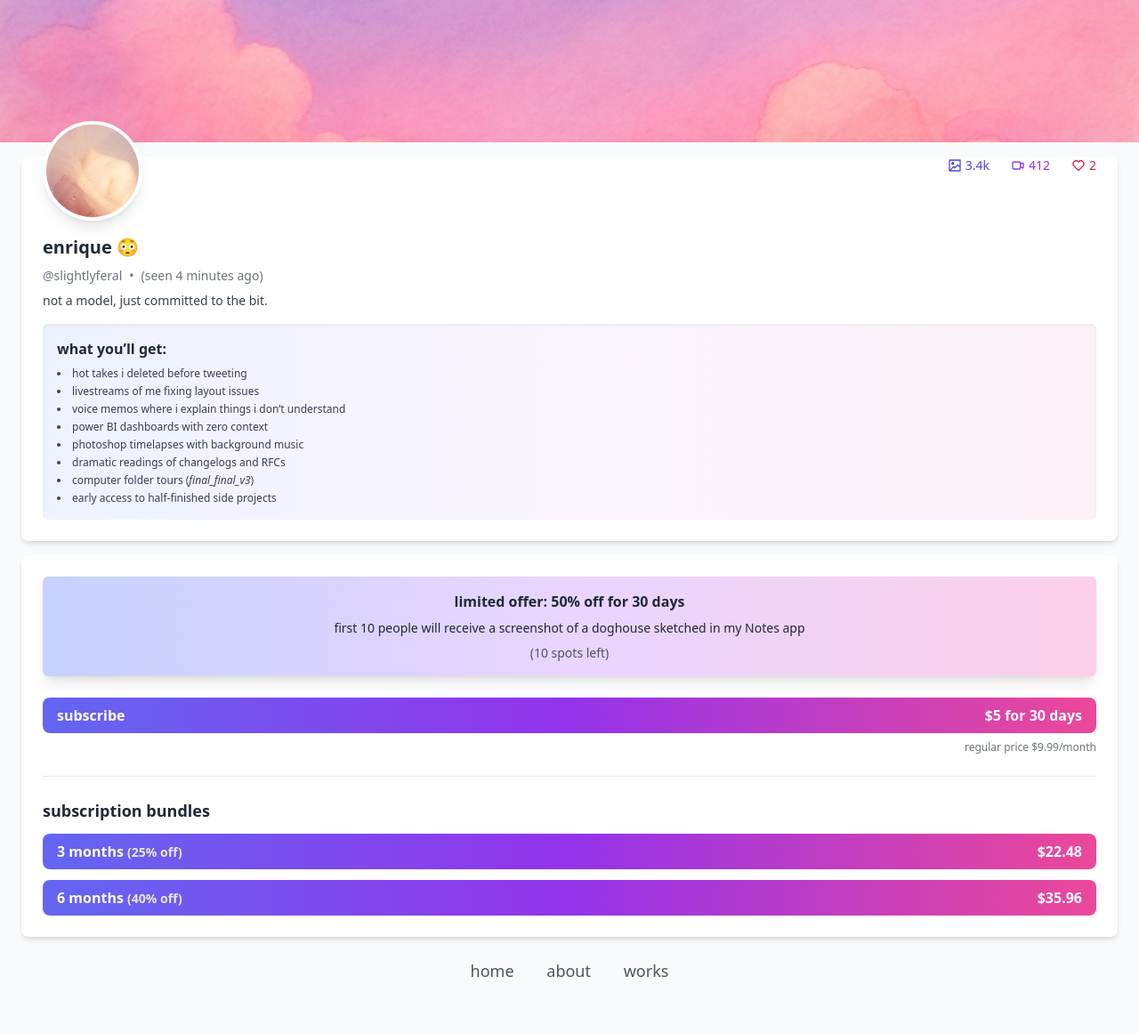
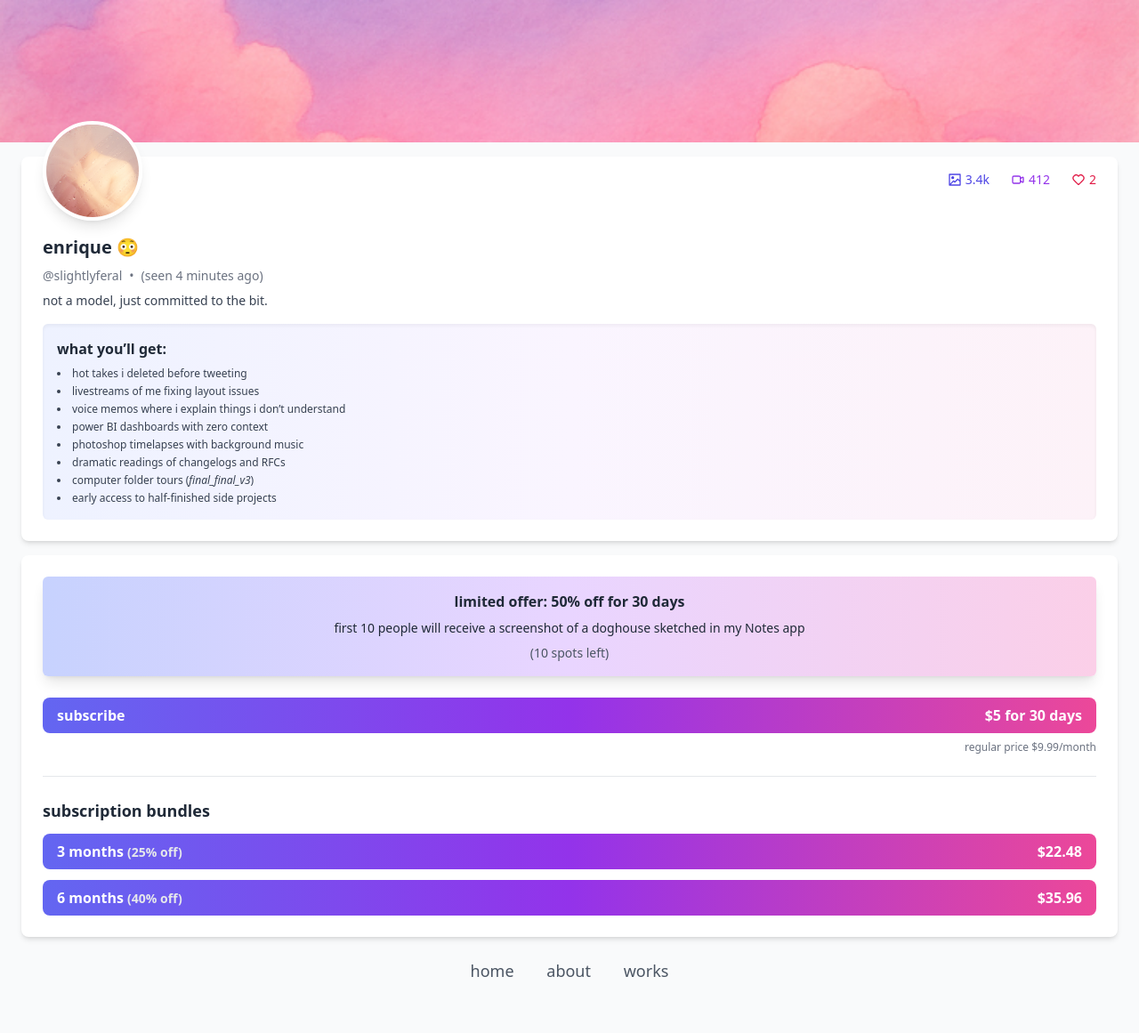
Before and after one commit to enriquebarragan/enriquebarragan.github.io, a Jekyll site: the page built from rips/not-onlyfans/index.md, in a window 1280 px wide. Shown: the whole page at 89% size. Built offline with Jekyll 4.4.1, drawn with Linux system fonts in a browser that asks for light colours; nearby versions of some CDN libraries.

Commit message:
Update index.md

```diff
--- a/rips/not-onlyfans/index.md
+++ b/rips/not-onlyfans/index.md
@@ -26,7 +26,7 @@ permalink: /rips/not-onlyfans/
     />
 
     <!-- Stats -->
-  <div class="flex space-x-6 text-gray-800 text-sm -mt-6">
+  <div class="flex space-x-6 text-gray-800 text-sm -mt-2">
       <div class="flex items-center space-x-1 text-indigo-600">
         <svg class="w-4 h-4 fill-current" viewBox="0 0 24 24" xmlns="http://www.w3.org/2000/svg">
           <path d="M3,22H21a1,1,0,0,0,1-1V3a1,1,0,0,0-1-1H3A1,1,0,0,0,2,3V21A1,1,0,0,0,3,22Zm2.414-2L10,15.414l1.293,1.293a1,1,0,0,0,1.414,0L17,12.414l3,3V20ZM20,4v8.586l-2.293-2.293a1,1,0,0,0-1.414,0L12,14.586l-1.293-1.293a1,1,0,0,0-1.414,0L4,18.586V4ZM6,8.5A2.5,2.5,0,1,1,8.5,11,2.5,2.5,0,0,1,6,8.5Z"/>
```
